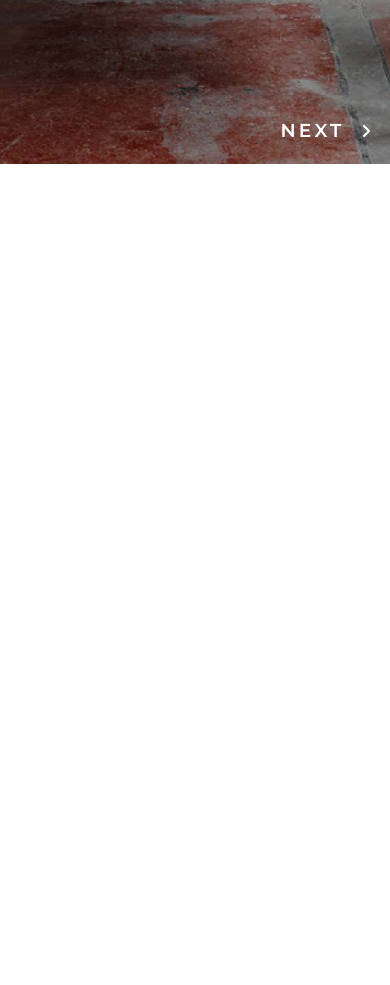
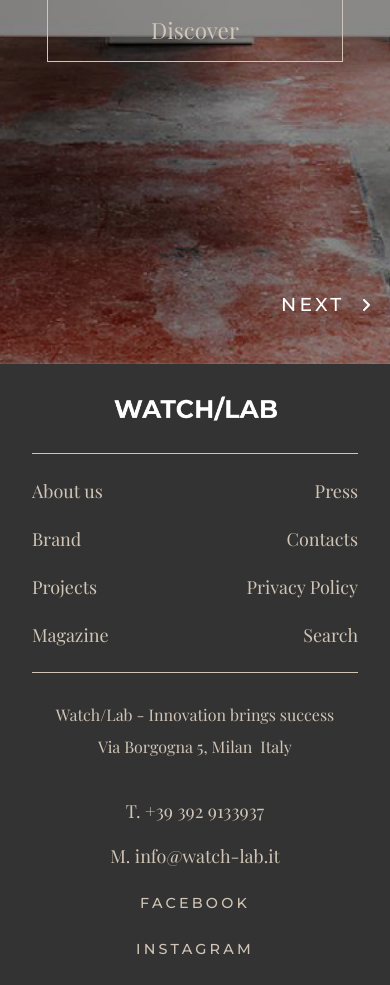
Before and after one commit to amaliacicala/watchlab-replica, a React (Create React App) app: page / in a window 390 px wide. Shown: the part 680-1665 px from the top of the page. Before the commit the page ends 844 px from the top, so only its background shows below. Built offline with nearby package versions, Linux system fonts and the light colour scheme.

Commit message:
feat: create footer component

```diff
--- a/src/App.js
+++ b/src/App.js
@@ -1,12 +1,14 @@
 import './style/App.scss';
 import Header from './components/Header/Header';
 import Hero from './components/Hero/Hero';
+import Footer from './components/Footer/Footer';
 
 function App() {
     return (
         <>
             <Header />
             <Hero />
+            <Footer />
         </>
     );
 }
--- /dev/null
+++ b/src/components/Footer/Footer.jsx
@@ -0,0 +1,78 @@
+export default function Footer() {
+    return (
+        <footer>
+            <section className="footer-logo">
+                <img src="/images/watchlab-logo.png" alt="Watchlab Logo" />
+            </section>
+            <section className="footer-grid-container">
+                <section className="footer-col1">
+                    <p>Watch/Lab - Innovation brings success</p>
+                    <div className="address">
+                        <p>Via Borgogna 5, Milan</p>
+                        <p>Italy</p>
+                    </div>
+                </section>
+                <section className="footer-col2">
+                    <nav>
+                        <ul>
+                            <li>
+                                <a href="#">About us</a>
+                            </li>
+                            <li>
+                                <a href="#">Brand</a>
+                            </li>
+                            <li>
+                                <a href="#">Projects</a>
+                            </li>
+                            <li>
+                                <a href="#">Magazine</a>
+                            </li>
+                        </ul>
+                    </nav>
+                </section>
+                <section className="footer-col3">
+                    <nav>
+                        <ul>
+                            <li>
+                                <a href="#">Press</a>
+                            </li>
+                            <li>
+                                <a href="#">Contacts</a>
+                            </li>
+                            <li>
+                                <a href="#">Privacy Policy</a>
+                            </li>
+                            <li>
+                                <a href="#">Search</a>
+                            </li>
+                        </ul>
+                    </nav>
+                </section>
+                <section className="footer-col4">
+                    <ul>
+                        <li>
+                            <a href="tel:+393929133937">T. +39 392 9133937</a>
+                        </li>
+                        <li>
+                            <a href="mailto:info@watch-lab.it">M. info@watch-lab.it</a>
+                        </li>
+                        <li>
+                            <a href="#" className="social">
+                                Facebook
+                            </a>
+                        </li>
+                        <li>
+                            <a href="#" className="social">
+                                Instagram
+                            </a>
+                        </li>
+                    </ul>
+                </section>
+                <section className="footer-credits">
+                    <p>Copyright Watch/Lab all rights reserved</p>
+                    <p>website by nss factory</p>
+                </section>
+            </section>
+        </footer>
+    );
+}
--- /dev/null
+++ b/src/components/Footer/_footer.scss
@@ -0,0 +1,134 @@
+footer {
+    background-color: $tertiary;
+    color: $secondary;
+    font-family: Playfair Display, sans-serif;
+    font-size: 1.125rem;
+    line-height: 3rem;
+
+    ul {
+        list-style: none;
+    }
+
+    a {
+        color: $secondary;
+        transition: all 0.3s ease-in-out;
+
+        &:hover {
+            color: $primary;
+            text-decoration: underline;
+        }
+    }
+
+    .footer-logo {
+        padding: 4.5rem 9rem 2.2rem;
+
+        img {
+            margin: 0;
+            max-width: 15%;
+        }
+    }
+
+    .footer-grid-container {
+        display: grid;
+
+        grid-template-columns: 2.5fr 1.2fr 1.2fr 1fr;
+        grid-template-rows: 3fr 0.5fr;
+        grid-template-areas: 'col1 col2 col3 col4';
+
+        .footer-col1 {
+            display: flex;
+            flex-direction: column;
+            padding: 0 9rem;
+            grid-area: col1;
+        }
+
+        .footer-col2 {
+            grid-area: col2;
+        }
+
+        .footer-col3 {
+            grid-area: col3;
+        }
+
+        .footer-col4 {
+            grid-area: col4;
+
+            .social {
+                font-family: Montserrat, sans-serif;
+                text-transform: uppercase;
+                font-weight: 500;
+                font-size: 0.9rem;
+                letter-spacing: 0.2rem;
+            }
+        }
+
+        .footer-credits {
+            display: flex;
+            justify-content: space-between;
+            align-items: center;
+            background-color: #303030;
+            padding: 1.25rem 9rem;
+            grid-column: 1 / 5;
+        }
+    }
+}
+
+@media screen and (max-width: 570px) {
+    footer {
+        .footer-logo {
+            display: flex;
+            justify-content: center;
+            align-items: center;
+            border-bottom: solid 1px;
+            padding: 2rem 0;
+            margin: 0 2rem;
+
+            img {
+                max-width: 50%;
+            }
+        }
+
+        .footer-grid-container {
+            padding: 0 2rem;
+            grid-template-columns: 1fr 1fr;
+            grid-template-rows: 1.5fr 0.9fr;
+            grid-template-areas:
+                'col2 col3'
+                'col1 col1'
+                'col4 col4';
+
+            .footer-col1 {
+                padding: 0;
+                border-top: solid 1px;
+                text-align: center;
+                justify-content: center;
+                font-size: 1rem;
+                line-height: 2rem;
+
+                .address {
+                    display: flex;
+                    justify-content: center;
+                    gap: 0.5rem;
+                }
+            }
+
+            .footer-col2 {
+                padding: 0.8rem 0;
+            }
+
+            .footer-col3 {
+                padding: 0.8rem 0;
+                text-align: right;
+            }
+
+            .footer-col4 {
+                text-align: center;
+                line-height: 2.8rem;
+            }
+
+            .footer-credits {
+                display: none;
+            }
+        }
+    }
+}
--- a/src/components/Header/_header.scss
+++ b/src/components/Header/_header.scss
@@ -5,6 +5,7 @@ header {
     width: 100%;
     height: 8%;
     min-height: 4rem;
+    font-family: Merriweather, sans-serif;
 
     .header-logo {
         align-items: center;
--- a/src/components/Hero/Hero.jsx
+++ b/src/components/Hero/Hero.jsx
@@ -11,12 +11,14 @@ export default function Hero() {
     const [nextIndex, setNextIndex] = useState(1);
 
     const onSlideChange = () => {
+        // change slide on main container
         if (currentIndex === item.length - 1) {
             setCurrentIndex(0);
         } else {
             setCurrentIndex(currentIndex + 1);
         }
 
+        // change slide on preview container
         if (nextIndex === item.length - 1) {
             setNextIndex(0);
         } else {
--- a/src/components/Hero/_hero.scss
+++ b/src/components/Hero/_hero.scss
@@ -18,7 +18,7 @@
     flex-direction: column;
     flex-wrap: wrap;
 
-    height: 92%;
+    height: 60rem;
     min-width: 100%;
     width: 100%;
 
@@ -43,10 +43,12 @@
             font-family: Montserrat;
             text-transform: uppercase;
             font-size: 1.4rem;
+            font-weight: 900;
             margin-bottom: 4rem;
         }
 
         h4 {
+            font-family: Merriweather, sans-serif;
             font-size: 1rem;
             margin: 1rem 0 3rem;
         }
@@ -154,6 +156,7 @@
 
                 h3 {
                     @include next;
+                    font-weight: 900;
                 }
 
                 .arrow {
--- a/src/style/App.scss
+++ b/src/style/App.scss
@@ -3,9 +3,10 @@
 @import '../components/Header/header';
 @import '../components/BurgerMenu/burgermenu';
 @import '../components/Hero/hero';
+@import '../components/Footer/footer';
 
 // FONTS
-@import url('https://fonts.googleapis.com/css2?family=Merriweather:wght@100&family=Montserrat:wght@600&family=Playfair+Display&display=swap');
+@import url('https://fonts.googleapis.com/css2?family=Merriweather:wght@100&family=Montserrat:wght@500;600&family=Playfair+Display&display=swap');
 @import 'https://cdnjs.cloudflare.com/ajax/libs/font-awesome/5.13.0/css/all.min.css';
 
 // RESET
@@ -13,13 +14,12 @@
     margin: 0;
     padding: 0;
     box-sizing: border-box;
-    font-family: Merriweather, sans-serif;
     font-weight: 100;
 }
 
 #root {
-    width: 100vw;
-    height: 100vh;
+    width: 100%;
+    height: 100%;
     overflow: hidden;
 }
 
```
